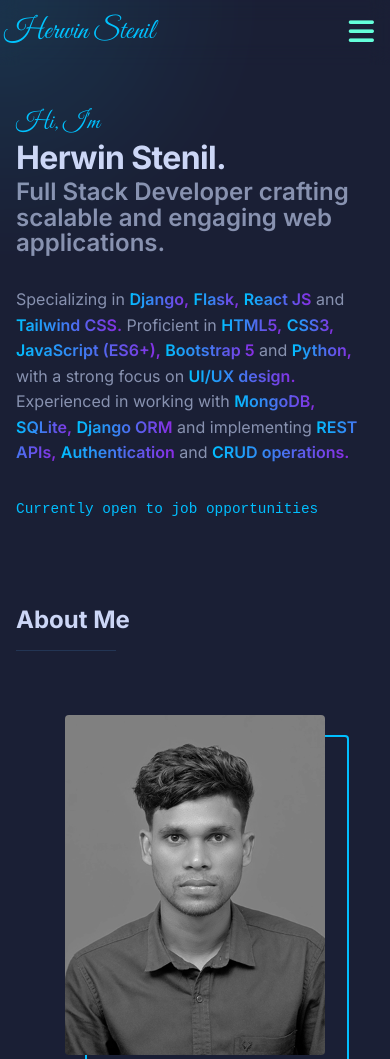
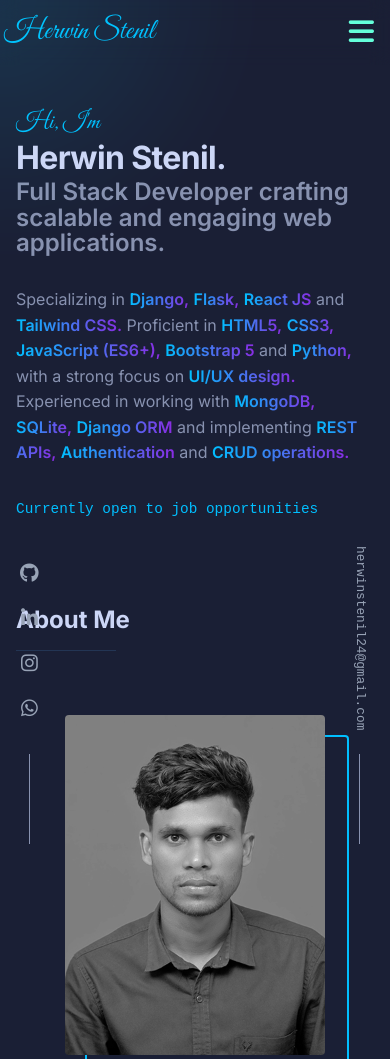
Before and after one commit to Herwinstenil/My-Personal-Portfolio, a Django app: page / in a window 390 px wide. Shown: the top 1059 px of the page. Run offline with Django 5.2, Linux system fonts and the light colour scheme.

Commit message:
Portfolio

```diff
--- a/Folio/Developer/templates/home.html
+++ b/Folio/Developer/templates/home.html
@@ -1078,14 +1078,26 @@
     grid-template-columns: repeat(1, 0.5fr);
     justify-content: center;
   }
-    }
-
+
+  /* Ensure social links are positioned correctly on tablet */
   .social-links {
-      right: auto;
+    left: 20px !important;
+    right: auto !important;
+    display: flex !important;
   }
 
   .email-side {
-      left: auto;
+    right: 20px !important;
+    left: auto !important;
+    display: flex !important;
+  }
+
+  /* Add proper spacing to prevent content overlap */
+  .hero, .section {
+    margin-left: 60px;
+    margin-right: 60px;
+    max-width: calc(100% - 120px);
+  }
 }
 
 /* Small devices (landscape phones, less than 768px) */
@@ -1125,10 +1137,16 @@
 
   .hero {
     padding: 100px 1rem 60px;
+    margin-left: 0 !important;
+    margin-right: 0 !important;
+    max-width: 100% !important;
   }
 
   .section {
     padding: 60px 1rem;
+    margin-left: 0 !important;
+    margin-right: 0 !important;
+    max-width: 100% !important;
   }
 
   .section-title {
```
Lines whose indentation alone changed are shown as unchanged.
